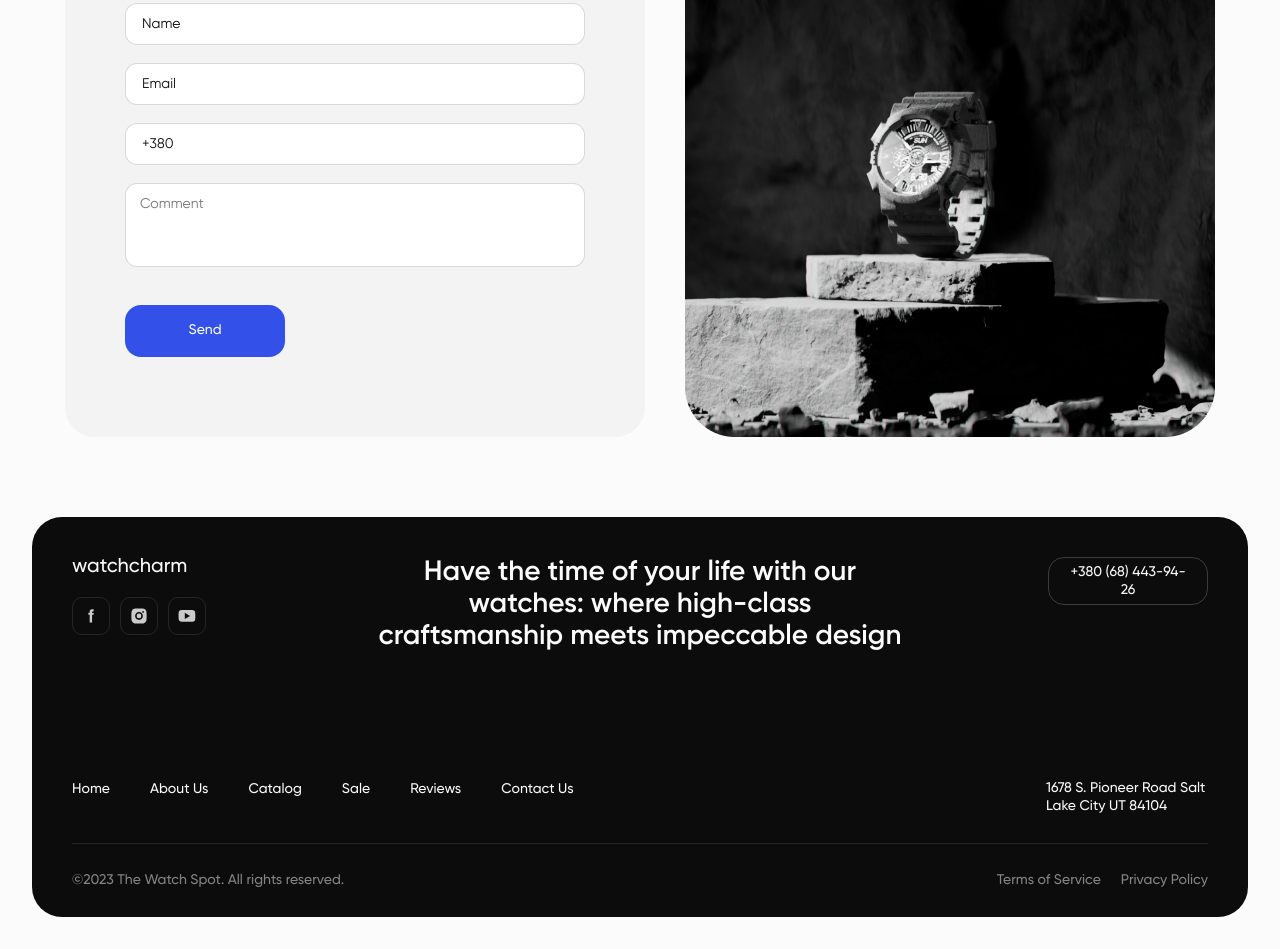
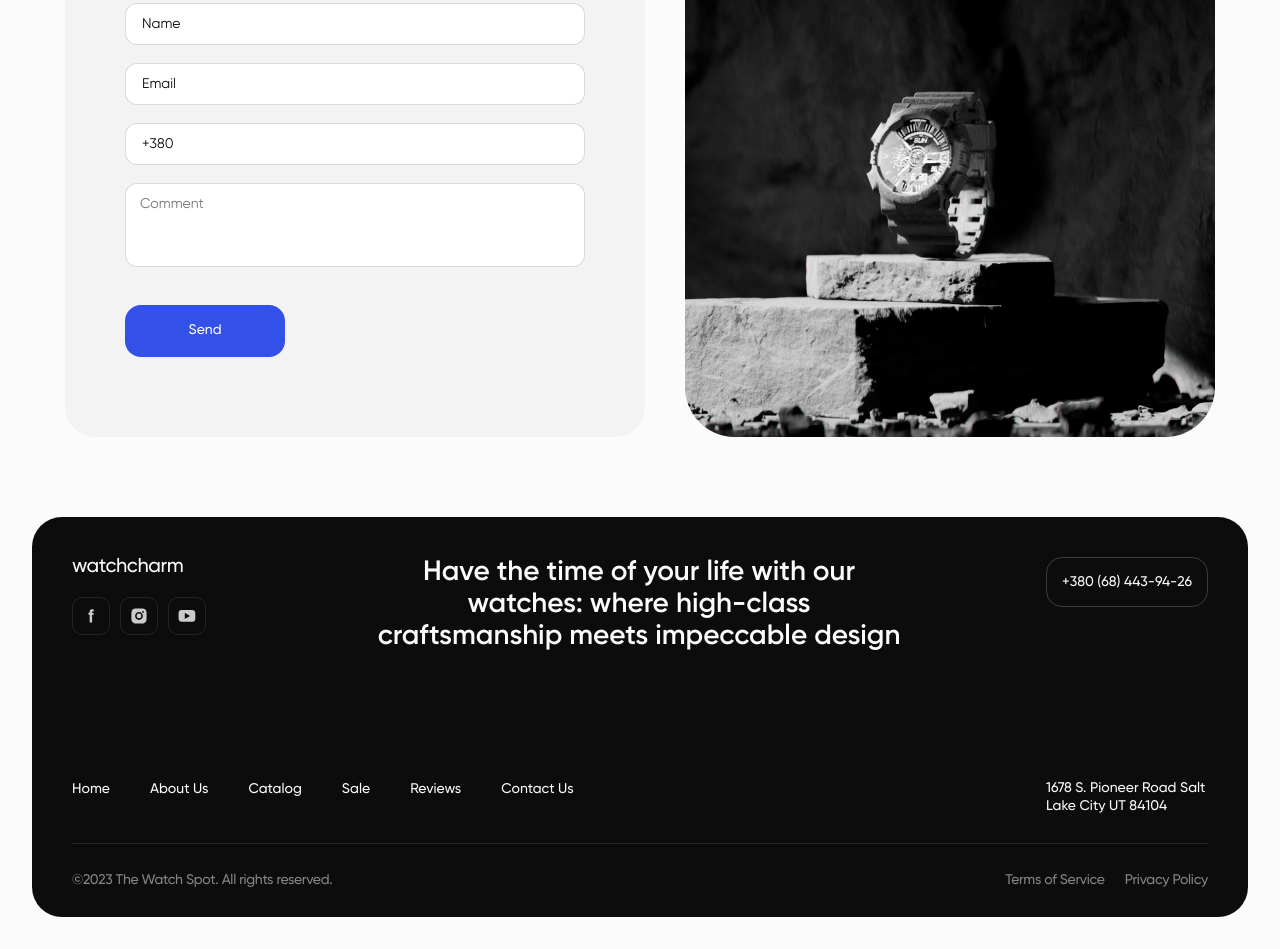
Before and after one commit to GoitStudentsWorks/html-css_bcon-70_project-SuccessfulTeam01, a website built with Vite: page src/index.html in a window 1280 px wide. Shown: the part 4547-5496 px from the top of the page. Built offline with nearby package versions, Linux system fonts and the light colour scheme.

Commit message:
Editted tel link

```diff
--- a/src/css/9-footer.css
+++ b/src/css/9-footer.css
@@ -14,6 +14,7 @@
   color: var(--background);
   display: block;
   margin-bottom: 20px;
+  letter-spacing: -0.02em;
 }
 .footer-social-list {
   display: flex;
@@ -45,24 +46,21 @@
   display: none;
 }
 
-.footer-tel-address {
-  margin-bottom: 40px;
-}
 .footer-tel-link {
   border: 1px solid rgba(251, 251, 251, 0.2);
   border-radius: 16px;
-  width: 152px;
-  height: 44px;
   font-weight: 500;
   font-size: 12px;
   line-height: 133%;
+  width: fit-content;
+  height: fit-content;
   text-transform: uppercase;
   text-align: center;
   color: var(--background);
-  padding: 20px 14px;
+  padding: 14px 20px;
   display: flex;
-  justify-content: center;
-  align-items: center;
+  margin-bottom: 40px;
+  transition: border 250ms cubic-bezier(0.4, 0, 0.2, 1);
 }
 .footer-text {
   font-weight: 600;
@@ -71,6 +69,7 @@
   text-align: center;
   color: var(--background);
   margin-bottom: 92px;
+  letter-spacing: -0.02em;
 }
 
 .footer-down-container {
@@ -120,6 +119,7 @@
   line-height: 140%;
   color: rgba(251, 251, 251, 0.5);
   margin-bottom: 8px;
+  letter-spacing: -0.02em;
 }
 .footer-terms-container {
   display: flex;
@@ -132,6 +132,8 @@
   line-height: 140%;
   text-align: right;
   color: rgba(251, 251, 251, 0.5);
+  letter-spacing: -0.02em;
+  transition: color 250ms cubic-bezier(0.4, 0, 0.2, 1);
 }
 
 @media only screen and (min-width: 768px) {
@@ -164,16 +166,13 @@
   .footer-social-icon {
     opacity: 0.8;
   }
-  .footer-tel-address {
-    margin-bottom: unset;
-    margin-left: auto;
-  }
+
   .footer-tel-link {
-    width: 160px;
-    height: 48px;
     font-size: 14px;
     line-height: 129%;
     padding: 15px;
+    margin-bottom: unset;
+    margin-left: auto;
   }
   .footer-text {
     display: block;
@@ -241,7 +240,7 @@
     min-width: 1216px;
   }
 
-  .footer-tel-address {
+  .footer-tel-link {
     margin-left: 0;
   }
 
@@ -285,11 +284,17 @@
     gap: 40px;
   }
 
+  .footer-tel-link:hover,
+  .footer-tel-link:focus {
+    border: 1px solid rgba(251, 251, 251, 0.6);
+  }
+
   .footer-under-container {
     display: flex;
   }
 
-  .footer-under-container::before {
-    top: -28px;
+  .footer-terms-link:hover,
+  .footer-terms-link:focus {
+    color: rgba(251, 251, 251, 0.6);
   }
 }
--- a/src/partials/9-footer.html
+++ b/src/partials/9-footer.html
@@ -43,18 +43,15 @@
         </ul>
       </div>
       <p class="footer-desc-text">
-        Have the time of your life with our watches: where high-class
-        craftsmanship meets impeccable design
+        Have the time of your life with our watches: where high-class craftsmanship meets impeccable
+        design
       </p>
-      <address class="footer-tel-address">
-        <a class="footer-tel-link" href="tel:+380684439426"
-          >+380 (68) 443-94-26</a
-        >
-      </address>
+
+      <a class="footer-tel-link" href="tel:+380684439426">+380 (68) 443-94-26</a>
     </div>
     <p class="footer-text">
-      Have the time of your life with our watches: where high-class
-      craftsmanship meets impeccable design
+      Have the time of your life with our watches: where high-class craftsmanship meets impeccable
+      design
     </p>
     <div class="footer-down-container">
       <nav class="footer-nav">
@@ -79,26 +76,14 @@
           </li>
         </ul>
       </nav>
-      <address class="footer-adress">
-        1678 S. Pioneer Road Salt Lake City UT 84104
-      </address>
+      <address class="footer-adress">1678 S. Pioneer Road Salt Lake City UT 84104</address>
     </div>
     <div class="footer-under-container">
-      <p class="footer-text-rights">
-        ©2023 The Watch Spot. All rights reserved.
-      </p>
+      <p class="footer-text-rights">©2023 The Watch Spot. All rights reserved.</p>
       <div class="footer-terms-container">
-        <a
-          class="footer-terms-link"
-          href="http://"
-          rel="noopener noreferrer"
-          target="_blank"
+        <a class="footer-terms-link" href="http://" rel="noopener noreferrer" target="_blank"
           >Terms of Service</a
-        ><a
-          class="footer-terms-link"
-          href="http://"
-          rel="noopener noreferrer"
-          target="_blank"
+        ><a class="footer-terms-link" href="http://" rel="noopener noreferrer" target="_blank"
           >Privacy Policy</a
         >
       </div>
```
